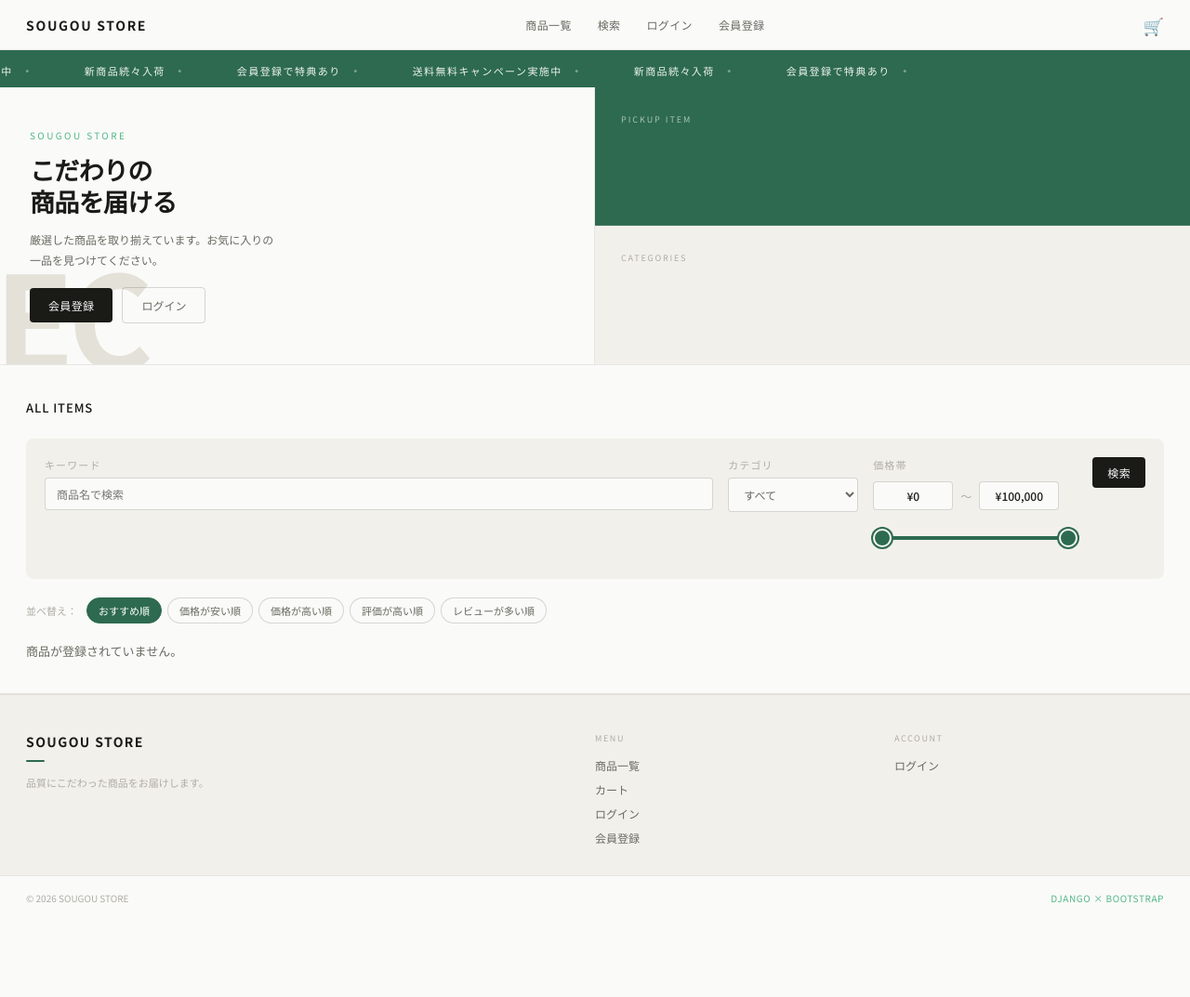
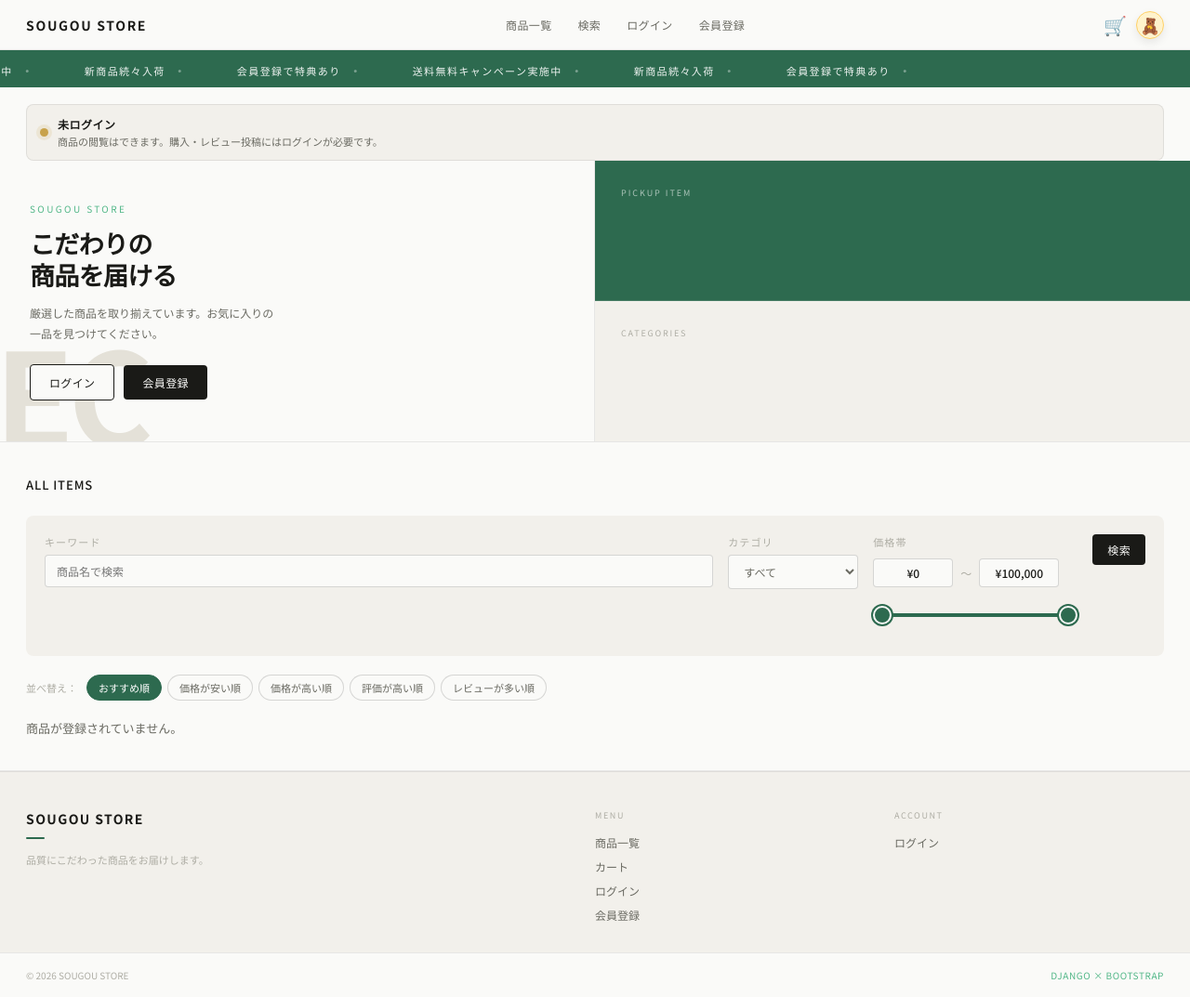
Before and after one commit to Yagoshi/sougou-enshu, a Django app: page / in a window 1280 px wide. Shown: the whole page at 93% size. Before the commit the page ends 972 px from the top, so only its background shows below. Run offline with Django 5.2, Linux system fonts and the light colour scheme; data that the repository does not hold is empty.

Commit message:
modify main

```diff
--- a/accounts/static/accounts/css/style.css
+++ b/accounts/static/accounts/css/style.css
@@ -182,3 +182,147 @@ a { color: inherit; text-decoration: none; }
 .footer-bottom { padding: 16px 28px; border-top: 1px solid var(--border); display: flex; align-items: center; justify-content: space-between; }
 .footer-copy { font-size: 10px; color: var(--text3); }
 .footer-tag { font-size: 10px; color: var(--ac-mid); letter-spacing: 0.06em; }
+
+/* ── ログイン状態表示 ─────────────────────── */
+.login-state-card {
+  width: calc(100% - 56px);
+  margin: 18px 28px 0;
+  padding: 12px 14px;
+  border: 1px solid var(--border);
+  border-radius: var(--radius-lg);
+  background: var(--bg2);
+  display: flex;
+  align-items: center;
+  justify-content: space-between;
+  gap: 14px;
+}
+
+.login-state-left {
+  display: flex;
+  align-items: center;
+  gap: 10px;
+}
+
+.login-state-dot {
+  width: 9px;
+  height: 9px;
+  border-radius: 50%;
+  flex-shrink: 0;
+}
+
+.login-state-card.is-logged-in {
+  background: var(--ac-sub);
+  border-color: rgba(45, 106, 79, 0.22);
+}
+
+.login-state-card.is-logged-in .login-state-dot {
+  background: var(--ac);
+  box-shadow: 0 0 0 4px rgba(45, 106, 79, 0.12);
+}
+
+.login-state-card.is-guest .login-state-dot {
+  background: #c8a24a;
+  box-shadow: 0 0 0 4px rgba(200, 162, 74, 0.14);
+}
+
+.login-state-title {
+  font-size: 12px;
+  font-weight: 700;
+  color: var(--text);
+  letter-spacing: 0.04em;
+}
+
+.login-state-desc {
+  font-size: 11px;
+  color: var(--text2);
+  margin-top: 2px;
+}
+
+.login-state-actions {
+  display: flex;
+  align-items: center;
+  gap: 8px;
+  flex-wrap: wrap;
+}
+
+.login-state-btn {
+  font-size: 11px;
+  padding: 6px 10px;
+  border: 1px solid var(--border2);
+  border-radius: 999px;
+  color: var(--text2);
+  background: var(--bg);
+  transition: all 0.15s;
+}
+
+.login-state-btn:hover {
+  border-color: var(--ac);
+  color: var(--ac);
+}
+
+.login-state-btn.primary {
+  background: var(--ac);
+  border-color: var(--ac);
+  color: var(--ac-text);
+}
+
+.login-state-btn.danger {
+  color: #c0392b;
+  border-color: rgba(192, 57, 43, 0.35);
+}
+
+.login-state-btn.danger:hover {
+  background: #c0392b;
+  color: #fff;
+  border-color: #c0392b;
+}
+
+.nav-icons {
+  display: flex;
+  align-items: center;
+  gap: 10px;
+}
+
+.nav-icons a {
+  display: inline-flex;
+  align-items: center;
+  justify-content: center;
+}
+
+.nav-cart-icon {
+  font-size: 20px;
+  line-height: 1;
+  transition: transform 0.15s;
+}
+
+.nav-pop-icon {
+  width: 30px;
+  height: 30px;
+  border-radius: 50%;
+  background: #fff3cd;
+  border: 1px solid #ffd166;
+  font-size: 17px;
+  line-height: 1;
+  box-shadow: 0 4px 10px rgba(0, 0, 0, 0.08);
+  transition: transform 0.15s, box-shadow 0.15s;
+}
+
+.nav-cart-icon:hover,
+.nav-pop-icon:hover {
+  transform: translateY(-1px);
+}
+
+.nav-pop-icon:hover {
+  box-shadow: 0 6px 14px rgba(0, 0, 0, 0.12);
+}
+
+.btn-login-outline {
+  background: var(--bg);
+  color: var(--btn-bg);
+  border: 1px solid var(--btn-bg);
+}
+
+.btn-login-outline:hover {
+  background: var(--bg2);
+  opacity: 1;
+}
--- a/store/templates/store/base.html
+++ b/store/templates/store/base.html
@@ -25,7 +25,19 @@
         {% endif %}
     </div>
     <div class="nav-icons">
-        <a href="{% url 'store:cart' %}">🛒</a>
+        <a href="{% url 'store:cart' %}" class="nav-cart-icon" title="カート">
+            🛒
+        </a>
+
+        {% if request.session.login_user_id %}
+            <a href="{% url 'accounts:userInfo' %}" class="nav-pop-icon" title="マイページ">
+                🧸
+            </a>
+        {% else %}
+            <a href="{% url 'accounts:login' %}" class="nav-pop-icon" title="ログイン">
+                🧸
+            </a>
+        {% endif %}
     </div>
 </nav>
 
--- a/store/templates/store/main.html
+++ b/store/templates/store/main.html
@@ -28,6 +28,24 @@
 {% endblock %}
 
 {% block content %}
+<div class="login-state-card {% if request.session.login_user_id %}is-logged-in{% else %}is-guest{% endif %}">
+    <div class="login-state-left">
+        <span class="login-state-dot"></span>
+
+        <div>
+            {% if request.session.login_user_id %}
+                <div class="login-state-title">{{ request.session.login_user_id }}さん、こんにちは</div>
+            {% else %}
+                <div class="login-state-title">未ログイン</div>
+                <div class="login-state-desc">
+                    商品の閲覧はできます。購入・レビュー投稿にはログインが必要です。
+                </div>
+            {% endif %}
+        </div>
+    </div>
+</div>
+
+</div>
 <div class="hero">
     <div class="hero-left">
         <div class="hero-bg-num">EC</div>
@@ -36,8 +54,21 @@
             <h1 class="hero-title">こだわりの<br>商品を届ける</h1>
             <p class="hero-desc">厳選した商品を取り揃えています。お気に入りの一品を見つけてください。</p>
             <div class="hero-cta-row">
-                <a href="{% url 'accounts:registerUser' %}"><button class="btn-primary">会員登録</button></a>
-                <a href="{% url 'accounts:login' %}"><button class="btn-ghost">ログイン</button></a>
+                <div class="hero-cta-row">
+                    {% if request.session.login_user_id %}
+                        <a href="{% url 'store:cart' %}">
+                            <button class="btn-primary">カートを見る</button>
+                        </a>
+                    {% else %}
+                    <a href="{% url 'accounts:login' %}">
+                        <button class="btn-primary btn-login-outline">ログイン</button>
+                    </a>
+
+                    <a href="{% url 'accounts:registerUser' %}">
+                        <button class="btn-primary">会員登録</button>
+                    </a>
+                    {% endif %}
+                </div>
             </div>
         </div>
     </div>
```
